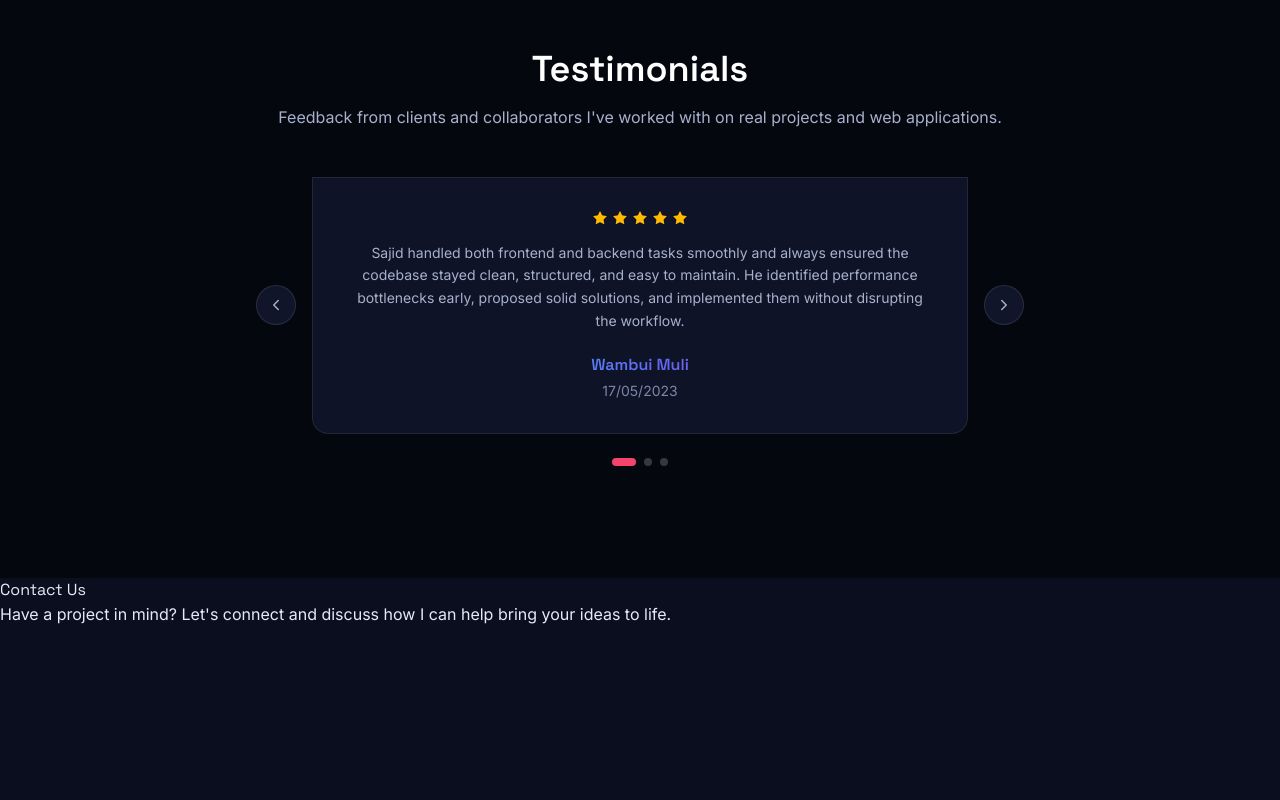
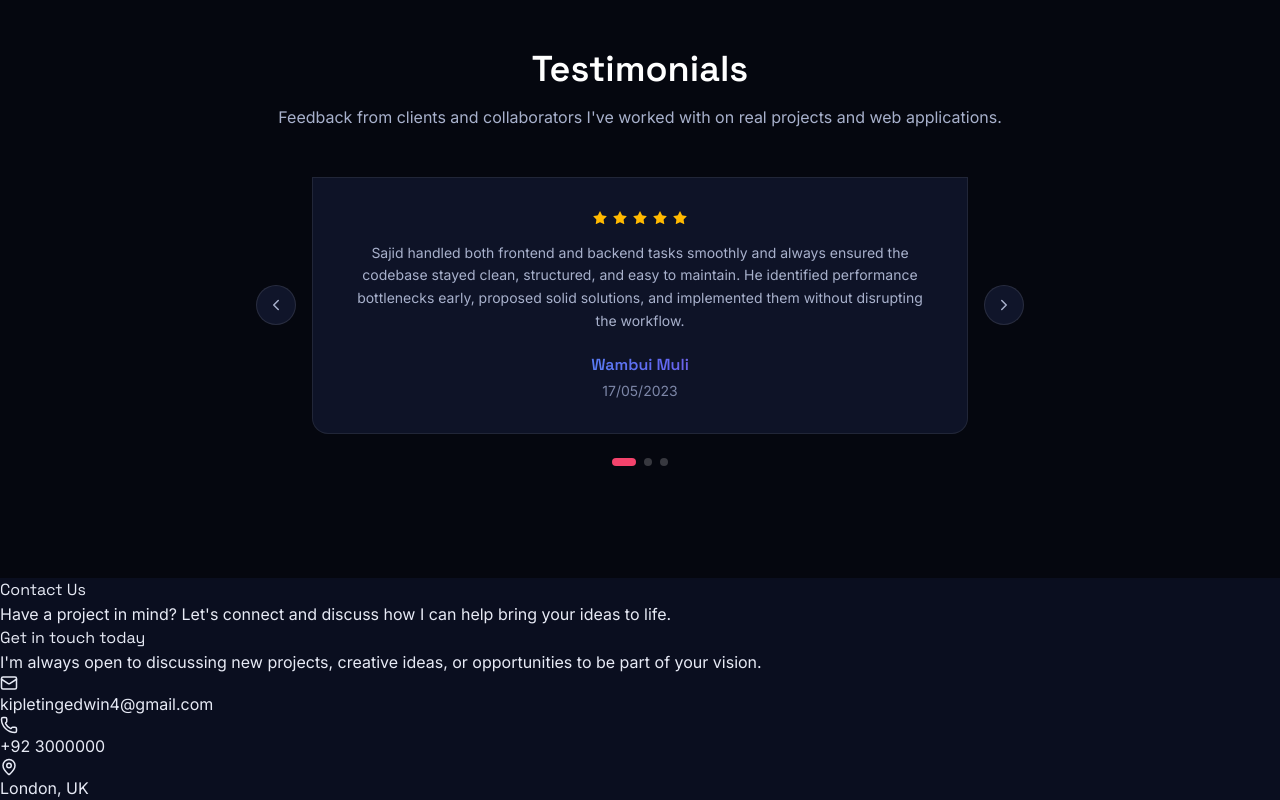
Before and after one commit to KipletingEdwin/personal-portfolio, a React (Vite) app: page / in a window 1280 px wide. Shown: the part 3977-4777 px from the top of the page. Before the commit the page ends 4603 px from the top, so only its background shows below. Built offline with nearby package versions, Linux system fonts and the light colour scheme.

Commit message:
add contact part

```diff
--- a/src/components/Contact.jsx
+++ b/src/components/Contact.jsx
@@ -1,4 +1,5 @@
 
+import { Mail, MapPin, Phone } from 'lucide-react';
 import React, { useState } from 'react'
 
 const Contact = () => {
@@ -19,6 +20,22 @@ const Contact = () => {
           <h2>Contact Us</h2>
           <p> Have a project in mind? Let's connect and discuss how I can help bring your ideas to life. </p>
         </div>
+        <div>
+          <div>
+            <h3>Get in touch today</h3>
+            <p> I'm always open to discussing new projects, creative ideas, or opportunities to be part of your vision. </p>
+            <ul>
+              <li><Mail size={18}/>kipletingedwin4@gmail.com</li>
+              <li><Phone size={18}/>+92 3000000</li>
+              <li><MapPin size={18}/>London, UK</li>
+            </ul>
+          </div>
+          <form>
+            <div>
+
+            </div>
+          </form>
+        </div>
       </div>
     </section>
   )
```
